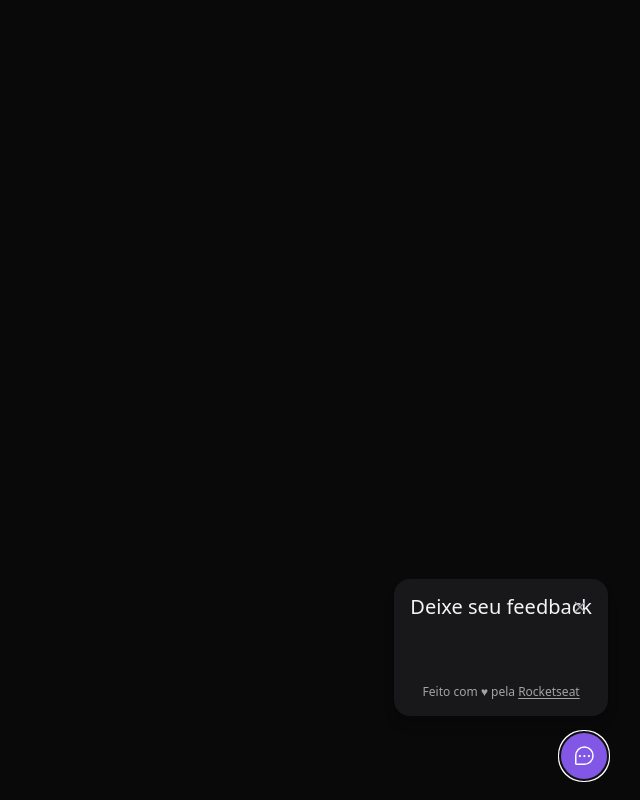
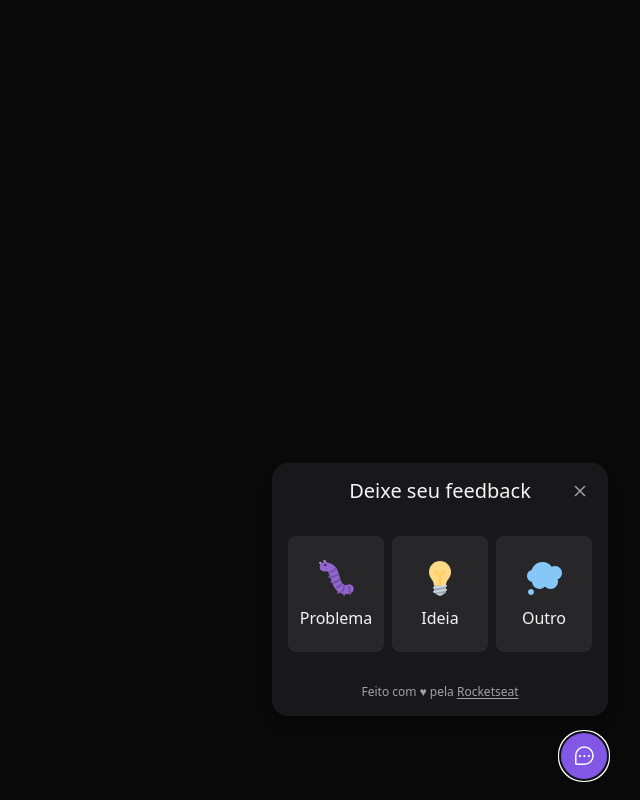
Before and after one commit to g-santosmartins/nlw-return, a React (Vite) app in the folder web/: page / in a window 1280 px wide. Both pictures are taken after a click on the button "Feedback". Shown: the whole page, without its empty margins (640-1280 px from the left). Built offline with nearby package versions, Linux system fonts and the light colour scheme.

Commit message:
fix: Button icons and image were created

```diff
--- a/web/src/components/WidgetForm.tsx
+++ b/web/src/components/WidgetForm.tsx
@@ -2,18 +2,32 @@
 import { ChatTeardropDots } from 'phosphor-react'
 import { Popover } from '@headlessui/react'
 import { CloseButton } from './CloseButton'
-
+import bugImageUrl from '../assets/bug.svg'
+import ideaImageUrl from '../assets/idea.svg'
+import thoughtImageUrl from '../assets/thought.svg'
 
 const feedbackTypes = {
     BUG: {
-        title: 'Problema'
+        title: 'Problema',
+        image: {
+            source: bugImageUrl,
+            alt: "Imagem de um inseto"
+        }
     },
-    IDEA:  {
-        title: 'Ideia'
+    IDEA: {
+        title: 'Ideia',
+        image: {
+            source: ideaImageUrl,
+            alt: "Imagem de um lâmpada"
+        }
 
     },
     OTHER: {
-        title: 'Outro'
+        title: 'Outro',
+        image: {
+            source: thoughtImageUrl,
+            alt: "Imagem de um pensamento"
+        }
     }
 }
 
@@ -31,12 +45,29 @@
 
                 <span className='text-xl leading-6'>Deixe seu feedback</span>
 
-                <CloseButton/>
+                <CloseButton />
             </header>
 
             <div className="flex py-8 gap-2 w-full"
             >
-                <button></button>
+                {/* destructiing array */}
+                {Object.entries(feedbackTypes).map(([key, value], index) => {
+
+                    console.log(key, value)
+                    return (
+                        <button
+                            key={index}
+                            className="bg-zinc-800 rounded-lg py-5 w-24 flex-1 flex flex-col items-center gap-2
+                             border-2 border-transparent hover:border-brand-500 focus:border-brand-500 focus:"
+                            // onClick={}
+                            type="button"
+
+                        >
+                            <img src={value.image.source} alt={value.image.alt} />
+                            <button>{value.title}</button>
+                        </button>
+                    )
+                })}
             </div>
 
             <footer className='text-xs text-neutral-400'>
```
